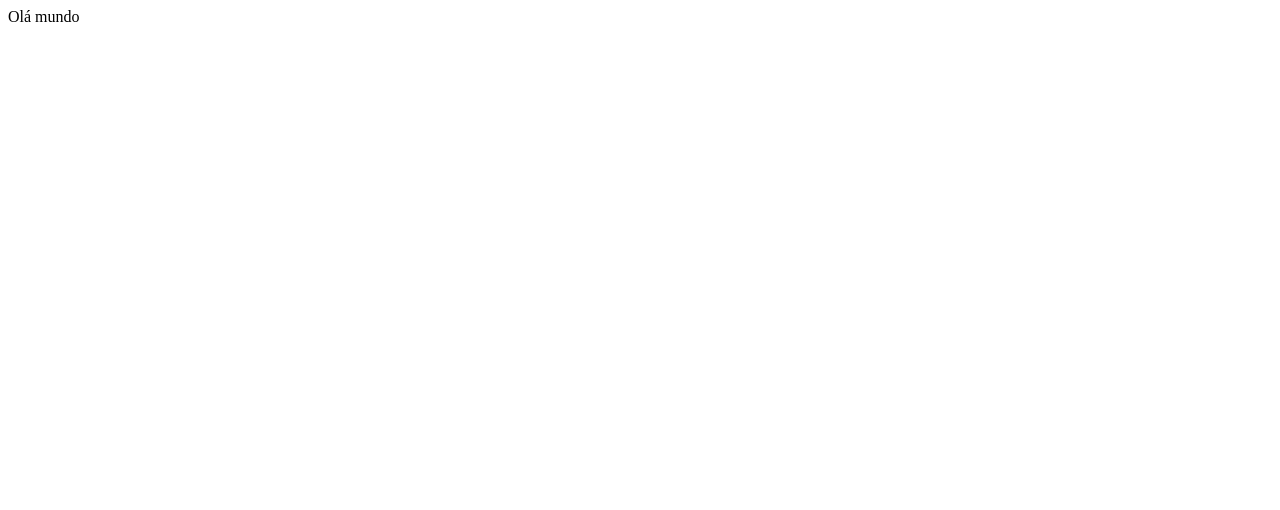
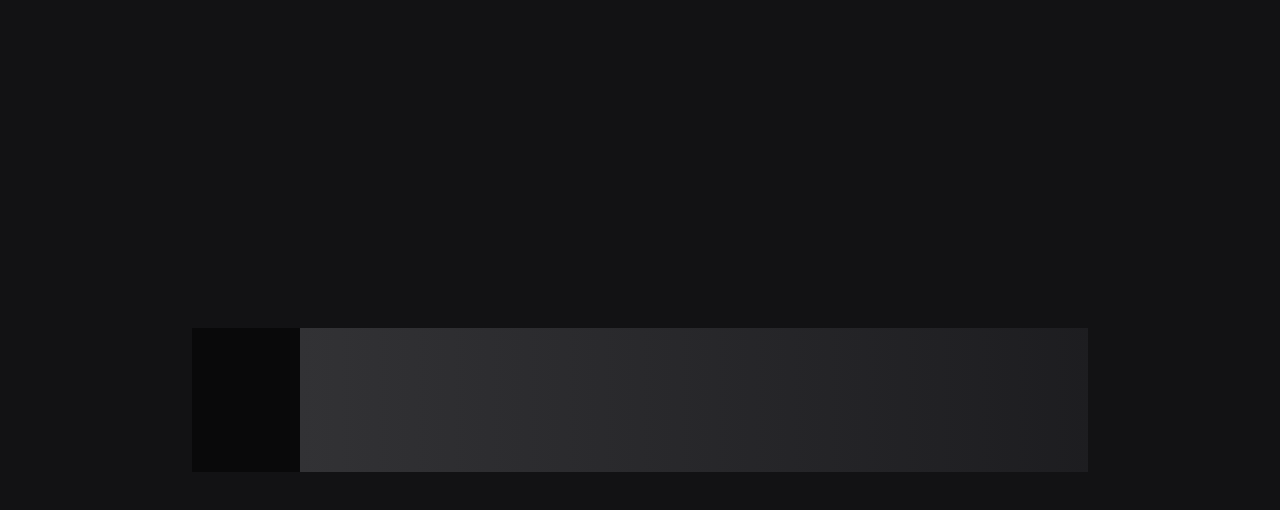
Before and after one commit to TaylorNAlbarnaz/CoursePlayer, a React (Create React App) app: page / in a window 1280 px wide. Shown: the top 510 px of the page. Built offline with nearby package versions, Linux system fonts and the light colour scheme.

Commit message:
Criado interface básica

```diff
--- a/src/App.js
+++ /dev/null
@@ -1,11 +0,0 @@
-import React from "react";
-
-function App() {
-    return (
-        <div>
-            Olá mundo
-        </div>
-    )
-}
-
-export default App;
--- /dev/null
+++ b/src/components/App.js
@@ -0,0 +1,13 @@
+import React from "react";
+
+function App(props) {
+    return (
+        <>
+            <div className="Container">
+            {props.children}
+            </div>
+        </>
+    )
+}
+
+export default App;
--- /dev/null
+++ b/src/components/Module.js
@@ -0,0 +1,14 @@
+import React from "react";
+
+function Module() {
+    return (
+        <>
+            <div className="Module">
+                <div className="Module__progress"></div>
+                <div className="Module__info"></div>
+            </div>
+        </>
+    )
+}
+
+export default Module;
--- /dev/null
+++ b/src/components/index.js
@@ -0,0 +1,4 @@
+import App from './App';
+import Module from './Module';
+
+export { App, Module };
--- a/src/index.js
+++ b/src/index.js
@@ -1,8 +1,11 @@
 import React from 'react';
 import ReactDOM from 'react-dom/client';
-import App from './App';
+import { App, Module} from './components';
+import "./styles/index.css";
 
 const root = ReactDOM.createRoot(document.getElementById('root'));
 root.render(
-  <App/>
+  <App>
+    <Module/>
+  </App>
 );
--- /dev/null
+++ b/src/styles/index.css
@@ -0,0 +1,34 @@
+* {
+    margin: 0;
+    padding: 0;
+    box-sizing: border-box;
+}
+
+body {
+    background-color: rgb(18, 18, 20);
+    color: white;
+}
+
+.Container {
+    display: flex;
+    height: 100vh;
+    justify-content: center;
+    align-items: center;
+}
+
+.Module {
+    display: flex;
+    width: 70%;
+    height: 144px;
+}
+
+.Module__progress {
+    width: 110px;
+    height: 100%;
+    background-color: rgb(9, 9, 10);
+}
+
+.Module__info {
+    width: 90%;
+    background: linear-gradient(90deg, rgb(50, 50, 53) 0%, rgba(62, 62, 69, 0.25) 100%)
+}
```
